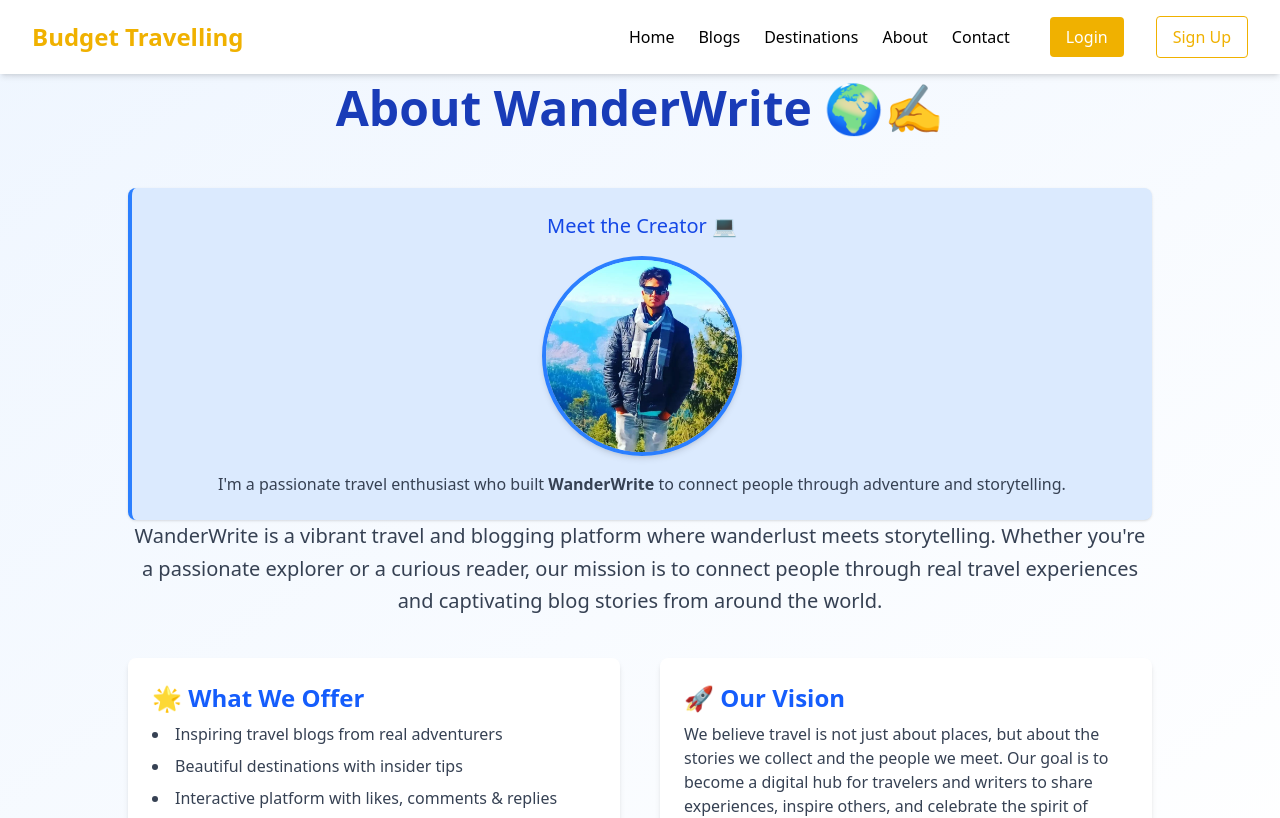
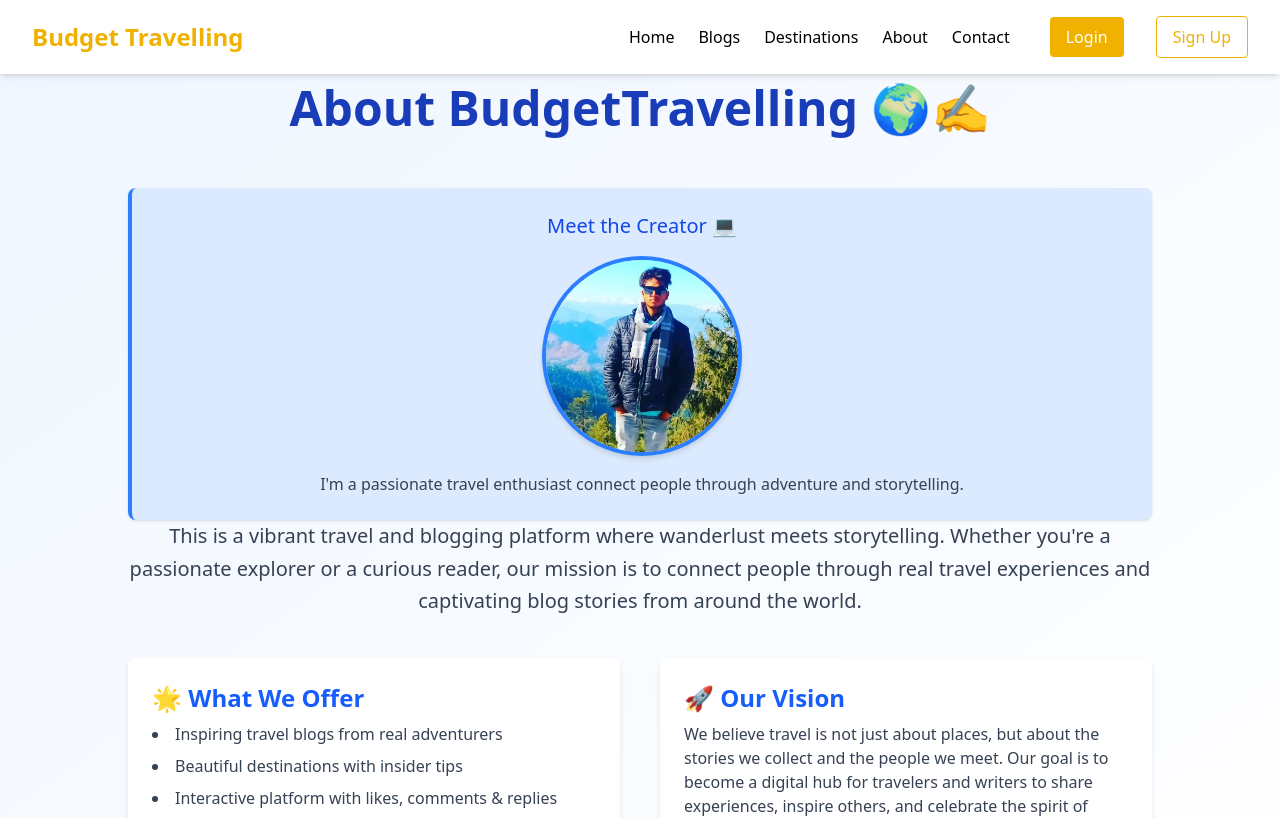
Before and after one commit to Deepanshu44v/TravelBlog, a React (Create React App) app in the folder client/: page /about in a window 1280 px wide. Shown: the top 818 px of the page. Built offline with nearby package versions, Linux system fonts and the light colour scheme.

Commit message:
about us

```diff
--- a/client/src/pages/About.js
+++ b/client/src/pages/About.js
@@ -5,7 +5,7 @@ const About = () => {
     <div className="bg-gradient-to-br mt-5 from-blue-50 to-white py-16 px-6 md:px-20 min-h-screen">
       <div className="max-w-5xl mx-auto text-center">
         <h1 className="text-4xl md:text-5xl font-extrabold text-blue-800 mb-6">
-          About WanderWrite 🌍✍️
+          About BudgetTravelling 🌍✍️
         </h1>
         <div className="mt-14 bg-blue-100 border-l-4 border-blue-500 p-6 rounded-lg shadow">
   <p className="text-xl font-medium text-blue-700 mb-4 text-center">Meet the Creator 💻</p>
@@ -18,12 +18,12 @@ const About = () => {
     />
   </div>
   <p className="text-center text-gray-700">
-    I'm a passionate travel enthusiast who built <strong>WanderWrite</strong> to
+    I'm a passionate travel enthusiast
     connect people through adventure and storytelling.
   </p>
 </div>
         <p className="text-gray-700 text-lg md:text-xl leading-relaxed mb-10">
-          WanderWrite is a vibrant travel and blogging platform where wanderlust meets storytelling.
+          This is a vibrant travel and blogging platform where wanderlust meets storytelling.
           Whether you're a passionate explorer or a curious reader, our mission is to connect people through
           real travel experiences and captivating blog stories from around the world.
         </p>
```
